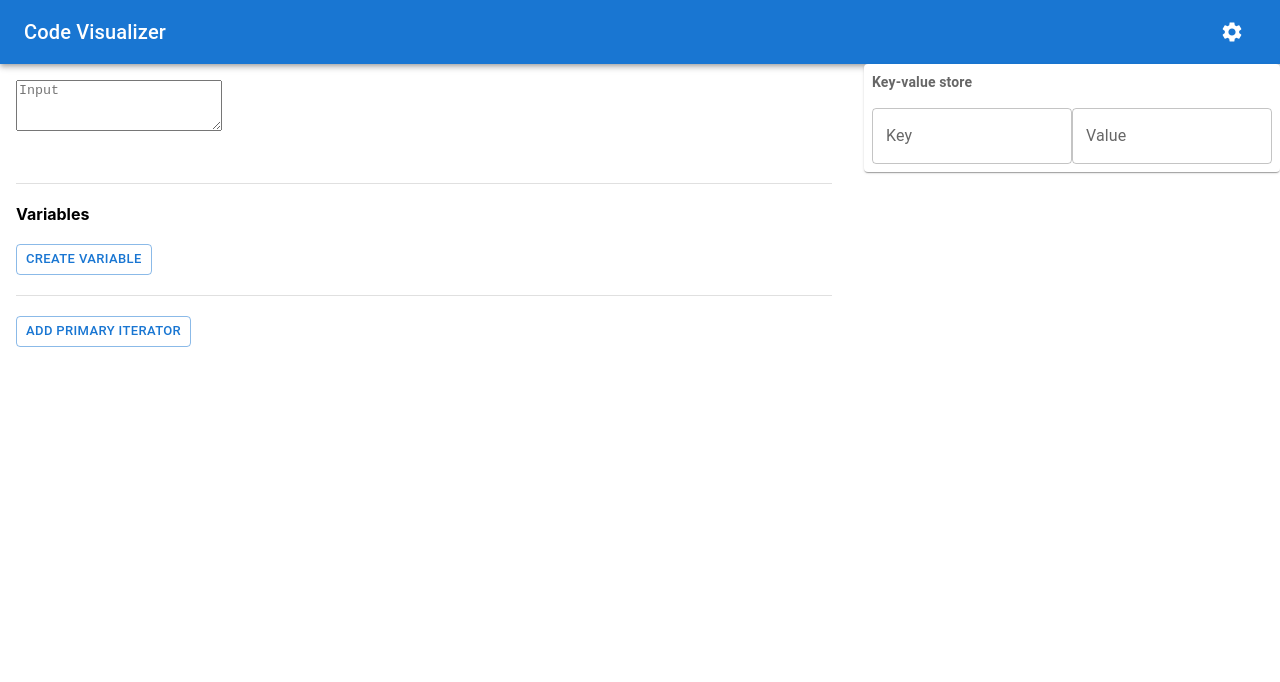
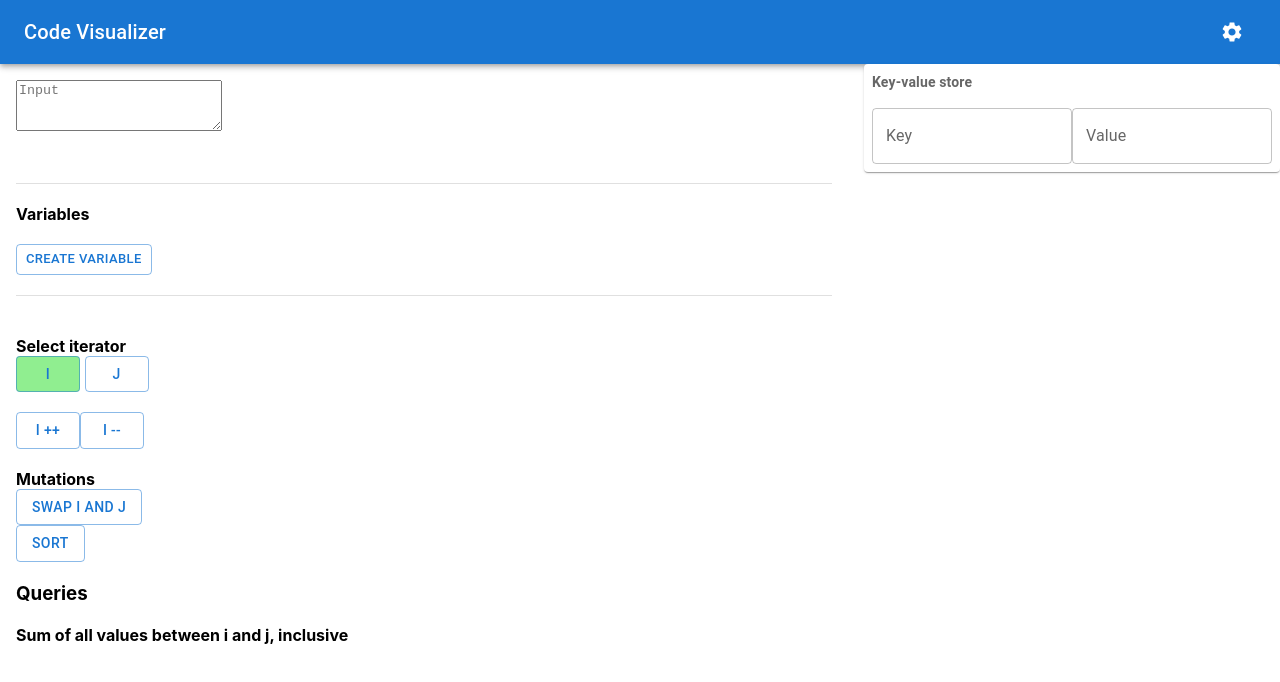
Before and after one commit to alien35/struct-visualizer, a React (Create React App) app: page / in a window 1280 px wide. Shown: the top 682 px of the page. Built offline with nearby package versions, Linux system fonts and the light colour scheme.

Commit message:
add to context

```diff
--- a/src/App.tsx
+++ b/src/App.tsx
@@ -23,15 +23,42 @@ const initialState = {
     keyValueStore: true,
     primaryIterator: true,
     secondaryIterator: true
-  }
+  },
+  iteratorMode: "iterate",
+  indexes: [{i: 0, j: 0}],
+  selectedIterator: "i"
 };
 
 function reducer(state: any, action: any) {
   switch (action.type) {
     case 'update-settings':
       return {
-        settings: {...action.val}
+        settings: {...action.val},
+        iteratorMode: state.iteratorMode,
+        indexes: state.indexes,
+        selectedIterator: state.selectedIterator
       };
+    case 'update-iterator-mode':
+      return {
+        settings: state.settings,
+        iteratorMode: action.val,
+        indexes: state.indexes,
+        selectedIterator: state.selectedIterator
+      }
+    case 'update-indexes':
+      return {
+        settings: state.settings,
+        iteratorMode: state.iteratorMode,
+        indexes: action.val,
+        selectedIterator: state.selectedIterator
+      }
+    case 'update-selected-iterator':
+      return {
+        settings: state.settings,
+        iteratorMode: state.iteratorMode,
+        indexes: state.indexes,
+        selectedIterator: action.val
+      }
     default:
       throw new Error();
   }
--- a/src/MainSection.tsx
+++ b/src/MainSection.tsx
@@ -1,9 +1,11 @@
 import { Box, Button, Divider, Paper, TextareaAutosize, TextField } from '@mui/material';
 import React from 'react';
 import './App.css';
+import IteratorSelection from './components/IteratorSelection';
 import { SumAllValuesBetween } from './components/sumAllValuesBetween';
 import Variables from './components/Variables';
 import VisualArrayContainer from './components/VisualArrayContainer';
+import StateContext from './contexts/StateContext';
 
 function MainSection() {
 
@@ -16,13 +18,14 @@ function MainSection() {
   const [addingInnerLoop, setAddingInnerLoop] = React.useState(false);
   const [iIteratorName, setIIteratorName] = React.useState("i");
   const [jIteratorName, setJIteratorName] = React.useState("j");
-  const [hasIIterator, setHasIIterator] = React.useState(false);
-  const [hasJIterator, setHasJIterator] = React.useState(false);
-  const [creatingVariable, setCreatingVariable] = React.useState(false);
-  const [variableName, setVariableName] = React.useState("");
-  const [variables, setVariables] = React.useState<any>([]);
-  const [defaultVariableValue, setDefaultVariableValue] = React.useState("");
+  // const [hasIIterator, setHasIIterator] = React.useState(false);
+  // const [hasJIterator, setHasJIterator] = React.useState(false);
   const [clearingSumRef, setClearingSumRef] = React.useState(false);
+
+  const state = React.useContext(StateContext);
+
+  const hasIIterator = state.settings?.primaryIterator;
+  const hasJIterator = state.settings?.secondaryIterator;
 
   const getInputArrays = () => {
     try {
@@ -106,18 +109,13 @@ function MainSection() {
   }
 
   const applyIIterator = () => {
-    setHasIIterator(true);
+    // setHasIIterator(true);
     setAddingLoop(false);
   }
 
   const applyJIterator = () => {
-    setHasJIterator(true);
+    // setHasJIterator(true);
     setAddingInnerLoop(false);
-  }
-
-  const onRemoveLoop = () => {
-    setHasIIterator(false);
-    setHasJIterator(false);
   }
 
   const onSelectFromOutput = (v: number) => {
@@ -176,28 +174,6 @@ function MainSection() {
       <Divider />
       <br />
       <Variables />
-      <br />
-      {
-        !addingLoop && !hasIIterator && (
-          <Button onClick={() => applyIIterator()} size="small" variant="outlined">Add Primary Iterator</Button>
-        )
-      }
-      {
-        !addingLoop && hasIIterator && (
-          <Button onClick={onRemoveLoop} size="small" variant="outlined">Remove Primary Iterator</Button>
-        )
-      }
-      &nbsp;
-      {
-        hasIIterator && !hasJIterator && (
-          <Button onClick={() => applyJIterator()} size="small" variant="outlined">Add Secondary Iterator</Button>
-        )
-      }
-      {
-        !addingInnerLoop && hasJIterator && (
-          <Button onClick={() => setHasJIterator(false)} size="small" variant="outlined">Remove Secondary Iterator</Button>
-        )
-      }
       {
         addingLoop && (
           <Box
@@ -248,39 +224,7 @@ function MainSection() {
       }
       <br />
       <br />
-      {
-        (hasIIterator || hasJIterator) && (
-          <h4>Select iterator</h4>
-        )
-      }
-      {
-        hasIIterator && (
-          <Button variant="outlined" style={{background: selectedIterator === "i" ? "lightgreen" : "initial"}} onClick={() => setSelectedIterator("i")}>i</Button>
-        )
-      }
-      {
-        hasJIterator && (
-          <>
-            &nbsp;
-            <Button variant="outlined" style={{background: selectedIterator === "j" ? "lightgreen" : "initial"}} onClick={() => setSelectedIterator("j")}>j</Button>
-          </>
-        )
-      }
-      {
-        (hasIIterator || hasJIterator) && (
-          <>
-            <br />
-            <br />
-            <Button variant="outlined" onClick={onProceedIterator}>{selectedIterator} ++</Button>
-            <Button variant="outlined" onClick={onRegressIterator}>{selectedIterator} --</Button>
-            {
-              selectedIterator === "j" && (
-                <Button variant="outlined" onClick={onBreak}>Break</Button>
-              )
-            }
-          </>
-        )
-      }
+      <IteratorSelection />
 
       {
         hasIIterator && hasJIterator && (
--- a/src/Settings.tsx
+++ b/src/Settings.tsx
@@ -28,8 +28,8 @@ function Settings() {
     <FormGroup>
       <FormControlLabel control={<Checkbox onClick={() => onChangeState("keyValueStore")} checked={state?.settings?.keyValueStore} />} label="Key-value store" />
       <FormControlLabel control={<Checkbox onClick={() => onChangeState("variables")} checked={state?.settings?.variables} />} label="Variables" />
-      <FormControlLabel control={<Checkbox onClick={() => onChangeState("primaryIterator")} checked={state?.settings?.variables} />} label="Primary Iterator" />
-      <FormControlLabel control={<Checkbox onClick={() => onChangeState("secondaryIterator")} checked={state?.settings?.variables} />} label="Secondary Iterator" />
+      <FormControlLabel control={<Checkbox onClick={() => onChangeState("primaryIterator")} checked={state?.settings?.primaryIterator} />} label="Primary Iterator" />
+      <FormControlLabel control={<Checkbox onClick={() => onChangeState("secondaryIterator")} checked={state?.settings?.secondaryIterator} />} label="Secondary Iterator" />
     </FormGroup>
   </div>)
 }
--- /dev/null
+++ b/src/components/IteratorSelection.tsx
@@ -0,0 +1,109 @@
+import { Button, Grid, TextField } from '@mui/material';
+import React from "react";
+import { useDrop } from "react-dnd";
+import DispatchContext from '../contexts/DispatchContext';
+import StateContext from '../contexts/StateContext';
+
+function IteratorSelection({ inputs, setKey, each}: any) {
+
+  const state = React.useContext(StateContext);
+  const dispatch = React.useContext(DispatchContext);
+  const selectedIterator = state.selectedIterator;
+
+  const hasIIterator = state.settings?.primaryIterator;
+  const hasJIterator = state.settings?.secondaryIterator;
+  const indexes = state.indexes;
+
+  const onProceedIterator = () => {
+    const rowIndex = 0;
+
+    const newVal = state.indexes.map((row: any, index: any) => {
+      if (index !== rowIndex) {
+        return row;
+      }
+      return {
+        ...row,
+        [selectedIterator]: row[selectedIterator] + 1
+      }
+    })
+    console.log(newVal, 'newVal')
+
+    dispatch({
+      type: "update-indexes",
+      val: newVal
+    })
+  }
+
+  const updateSelectedIterator = (which: string) => {
+    dispatch({
+      type: "update-selected-iterator",
+      val: which
+    })
+  }
+
+  const onRegressIterator = () => {
+    const rowIndex = 0;
+
+    const newVal = state.indexes.map((row: any, index: any) => {
+      if (index !== rowIndex) {
+        return row;
+      }
+      return {
+        ...row,
+        [selectedIterator]: row[selectedIterator] - 1
+      }
+    })
+
+    console.log(newVal, 'newVal')
+
+    dispatch({
+      type: "update-indexes",
+      val: newVal
+    })
+  }
+
+  const onBreak = () => {
+    /*
+    if (selectedIterator === "i") {
+      onReset();
+      return;
+    }
+    setJIndex(iIndex);
+    */
+  }
+
+  return (
+    <>
+      {
+        (hasIIterator || hasJIterator) && (
+          <h4>Select iterator</h4>
+        )
+      }
+      {
+        hasIIterator && (
+          <Button variant="outlined" style={{background: selectedIterator === "i" ? "lightgreen" : "initial"}} onClick={() => updateSelectedIterator("i")}>i</Button>
+        )
+      }
+      {
+        hasJIterator && (
+          <>
+            &nbsp;
+            <Button variant="outlined" style={{background: selectedIterator === "j" ? "lightgreen" : "initial"}} onClick={() => updateSelectedIterator("j")}>j</Button>
+          </>
+        )
+      }
+      {
+        (hasIIterator || hasJIterator) && (
+          <>
+            <br />
+            <br />
+            <Button variant="outlined" onClick={onProceedIterator}>{selectedIterator} ++</Button>
+            <Button variant="outlined" onClick={onRegressIterator}>{selectedIterator} --</Button>
+          </>
+        )
+      }
+    </>
+  )
+}
+
+export default IteratorSelection;
--- a/src/components/MenuAppBar.tsx
+++ b/src/components/MenuAppBar.tsx
@@ -4,25 +4,10 @@ import Box from '@mui/material/Box';
 import Toolbar from '@mui/material/Toolbar';
 import Typography from '@mui/material/Typography';
 import IconButton from '@mui/material/IconButton';
-import MenuIcon from '@mui/icons-material/Menu';
 import { Link } from "react-router-dom";
 import SettingsIcon from '@mui/icons-material/Settings';
 
 export default function MenuAppBar() {
-  const [auth, setAuth] = React.useState(true);
-  const [anchorEl, setAnchorEl] = React.useState<null | HTMLElement>(null);
-
-  const handleChange = (event: React.ChangeEvent<HTMLInputElement>) => {
-    setAuth(event.target.checked);
-  };
-
-  const handleMenu = (event: React.MouseEvent<HTMLElement>) => {
-    setAnchorEl(event.currentTarget);
-  };
-
-  const handleClose = () => {
-    setAnchorEl(null);
-  };
 
   const handleConfig = () => {
 
--- a/src/components/SettingsAppBar.tsx
+++ b/src/components/SettingsAppBar.tsx
@@ -4,25 +4,10 @@ import Box from '@mui/material/Box';
 import Toolbar from '@mui/material/Toolbar';
 import Typography from '@mui/material/Typography';
 import IconButton from '@mui/material/IconButton';
-import MenuIcon from '@mui/icons-material/Menu';
 import { Link } from "react-router-dom";
 import ArrowBackIcon from '@mui/icons-material/ArrowBack';
 
 export default function SettingsAppBar() {
-  const [auth, setAuth] = React.useState(true);
-  const [anchorEl, setAnchorEl] = React.useState<null | HTMLElement>(null);
-
-  const handleChange = (event: React.ChangeEvent<HTMLInputElement>) => {
-    setAuth(event.target.checked);
-  };
-
-  const handleMenu = (event: React.MouseEvent<HTMLElement>) => {
-    setAnchorEl(event.currentTarget);
-  };
-
-  const handleClose = () => {
-    setAnchorEl(null);
-  };
 
   const handleConfig = () => {
 
--- a/src/components/VisualArrayContainer.tsx
+++ b/src/components/VisualArrayContainer.tsx
@@ -1,27 +1,35 @@
 import React from "react";
+import StateContext from "../contexts/StateContext";
 import VisualArrayBar from "./VisualArrayBar";
 import VisualArrayContent from "./VisualArrayContent";
 
 const VisualArrayContainer = (props: any) => {
   console.log(props, 'rpos')
+  const state = React.useContext(StateContext);
+
+  const hasIIterator = state.settings?.primaryIterator;
+  const hasJIterator = state.settings?.secondaryIterator;
+
+  const selectIIndex = state.indexes?.[0]?.i;
+  const selectJIndex = state.indexes?.[0]?.j;
   const mapped = props.value.map((each: any, index: number) => {
     let color = "initial";
     let letter = "";
-    if (props.iIndex !== index && props.jIndex === index && props.hasJIterator) {
+    if (selectIIndex !== index && selectJIndex === index && hasJIterator) {
       color = "lightblue";
       letter = "j";
     }
-    if (props.iIndex === index) {
+    if (selectIIndex === index) {
       color = "lightgreen";
       letter = "i"
     }
-    if (!props.hasIIterator) {
+    if (!hasIIterator) {
       color = "initial";
     }
-    if (props.iIndex === index && props.jIndex === index && props.hasJIterator) {
+    if (selectIIndex === index && selectJIndex === index && hasIIterator) {
       letter = "i,j"
     }
-    if (!props.hasIIterator) {
+    if (!hasIIterator) {
       letter = "";
     }
     return <div style={{position: "relative", marginBottom: 12}}>
```
